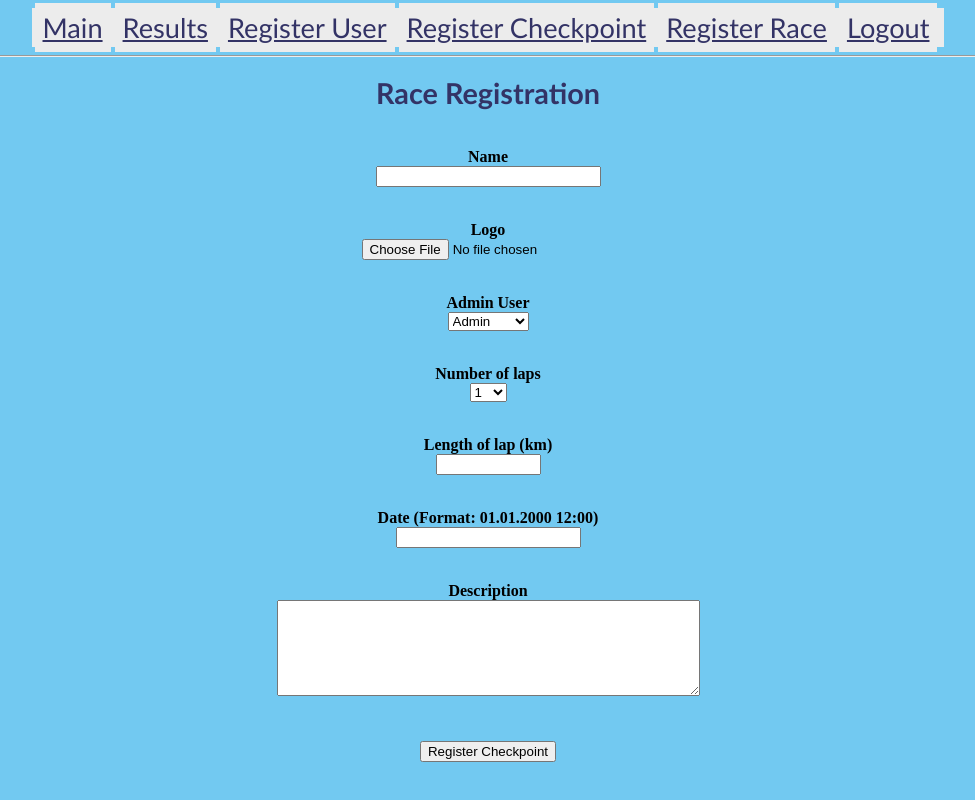
After one commit to DimonLavron/RTS, a Flask app: page /register_race in a window 1280 px wide. The commit adds this page. Shown: the whole page, without its empty margins (152-1127 px from the left). Run offline with Flask 2, Linux system fonts and the light colour scheme; a user stored in the database is signed in; some libraries are stand-ins or nearby versions.

Commit message:
Race registration added, fixed form errors, image form isn't working yet

```diff
--- a/site/app/forms.py
+++ b/site/app/forms.py
@@ -1,7 +1,8 @@
 from flask_wtf import FlaskForm
-from wtforms import StringField, SubmitField, PasswordField
-from wtforms.validators import DataRequired
-
+from flask_wtf.file import FileField, FileAllowed, FileRequired
+from flask_uploads import IMAGES
+from wtforms import StringField, SubmitField, PasswordField, FloatField, DateTimeField, TextAreaField, SelectField
+from wtforms.validators import DataRequired, InputRequired
 
 class RegisterUserForm(FlaskForm):
     first_name = StringField('First Name', validators=[DataRequired()])
@@ -15,6 +16,15 @@ class RegisterCheckpointForm(FlaskForm):
     id = StringField('ID', validators=[DataRequired()])
     submit = SubmitField('Register Checkpoint')
 
+class RegisterRaceForm(FlaskForm):
+    name = StringField('Name', validators=[DataRequired()])
+    logo = FileField('Logo', validators=[FileAllowed(IMAGES, 'File is not an image.'), FileRequired('File was empty.')])
+    admin = SelectField('Admin User', choices=[('admin', 'Admin'), ('organizer', 'Organizer')])
+    laps_number = SelectField('Number of laps', coerce=int)
+    lap_length = FloatField('Length of lap (km)', validators=[InputRequired(), DataRequired('Not a right data format.')])
+    date_and_time_of_race = DateTimeField('Date (Format: 01.01.2000 12:00)', format='%d.%m.%Y %H:%M', validators=[InputRequired(), DataRequired('Not a right data format.')])
+    description = TextAreaField('Description', validators=[DataRequired()])
+    submit = SubmitField('Register Checkpoint')
 
 class LoginForm(FlaskForm):
     username = StringField('Username', validators=[DataRequired()])
--- a/site/app/routes.py
+++ b/site/app/routes.py
@@ -1,6 +1,6 @@
 from app import app, db, mqtt
 from flask import render_template, redirect, url_for, flash
-from app.forms import RegisterUserForm, RegisterCheckpointForm, LoginForm
+from app.forms import RegisterUserForm, RegisterCheckpointForm, LoginForm, RegisterRaceForm
 from app.models import User, Event
 from flask_login import current_user, login_user, logout_user
 
@@ -96,6 +96,17 @@ def register_checkpoint():
 		return redirect(url_for('index'))
 	return render_template('register_checkpoint.html', form=form)
 
+@app.route('/register_race', methods=['GET', 'POST'])
+def register_race():
+	if (current_user.is_anonymous):
+		return redirect(url_for('index'))
+	form = RegisterRaceForm()
+	form.laps_number.choices = [(i, i) for i in range(1,11)]
+	if form.validate_on_submit():
+		flash('Race {} is successfully registered.'.format(form.name.data))
+		return redirect(url_for('index'))
+	return render_template('register_race.html', form=form)
+
 
 @app.route('/logout')
 def logout():
--- a/site/app/templates/base.html
+++ b/site/app/templates/base.html
@@ -24,6 +24,7 @@
     {% else %}
     <a href="{{ url_for('register_user') }}">Register User</a>
     <a href="{{ url_for('register_checkpoint') }}">Register Checkpoint</a>
+    <a href="{{ url_for('register_race') }}">Register Race</a>
     <a href="{{ url_for('logout')}}">Logout</a>
     {% endif %}
     <td>
--- a/site/app/templates/register_checkpoint.html
+++ b/site/app/templates/register_checkpoint.html
@@ -15,14 +15,14 @@ color: #333366;
     {{ form.hidden_tag() }}
     <p>
       <br><strong>{{ form.name.label }}</strong><br>
-        {{ form.name(size=25) }}
+        {{ form.name(size=25) }}<br>
         {% for error in form.name.errors %}
         <span style="color: black;">[{{ error }}]</span>
         {% endfor %}
     </p>
     <p>
-      <br><strong>{{ form.id.label }}<strong><br>
-        {{ form.id(size=25) }}
+      <br><strong>{{ form.id.label }}</strong><br>
+        {{ form.id(size=25) }}<br>
         {% for error in form.id.errors %}
         <span style="color: black;">[{{ error }}]</span>
         {% endfor %}
--- /dev/null
+++ b/site/app/templates/register_race.html
@@ -0,0 +1,71 @@
+{% extends "base.html" %}
+
+{% block content %}
+<style type="text/css">
+h1 {
+font-size: 180%;
+font-family: "Trebuchet MS", Helvetica, sans-serif;
+font-weight: bolder;
+color: #333366;
+}
+
+</style>
+<h1 align="center">Race Registration</h1>
+<form action="" method="post" novalidate align="center">
+    {{ form.hidden_tag() }}
+    <p>
+      <br><strong>{{ form.name.label }}</strong><br>
+        {{ form.name(size=25) }}<br>
+        {% for error in form.name.errors %}
+        <span style="color: black;">[{{ error }}]</span>
+        {% endfor %}
+    </p>
+    <p>
+      <br><strong>{{ form.logo.label }}</strong><br>
+        {{ form.logo(size=25) }}<br>
+        {% for error in form.logo.errors %}
+        <span style="color: black;">[{{ error }}]</span>
+        {% endfor %}
+    </p>
+    <p>
+      <br><strong>{{ form.admin.label }}</strong><br>
+        {{ form.admin }}<br>
+        {% for error in form.admin.errors %}
+        <span style="color: black;">[{{ error }}]</span>
+        {% endfor %}
+    </p>
+    <p>
+      <br><strong>{{ form.laps_number.label }}</strong><br>
+        {{ form.laps_number }}<br>
+        {% for error in form.laps_number.errors %}
+        <span style="color: black;">[{{ error }}]</span>
+        {% endfor %}
+    </p>
+    <p>
+      <br><strong>{{ form.lap_length.label }}</strong><br>
+        {{ form.lap_length(size=10) }}<br>
+        {% for error in form.lap_length.errors %}
+        <span style="color: black;">[{{ error }}]</span>
+        {% endfor %}
+    </p>
+    <p>
+      <br><strong>{{ form.date_and_time_of_race.label }}</strong><br>
+        {{ form.date_and_time_of_race }}<br>
+        {% for error in form.date_and_time_of_race.errors %}
+        <span style="color: black;">[{{ error }}]</span>
+        {% endfor %}
+    </p>
+    <p>
+      <br><strong>{{ form.description.label }}</strong><br>
+        {{ form.description(maxlength=300, cols=50, rows=6) }}<br>
+        {% for error in form.description.errors %}
+        <span style="color: black;">[{{ error }}]</span>
+        {% endfor %}
+    </p>
+    <h1>
+    <p>
+        {{ form.submit() }}<br>
+    </p>
+    </h1>
+</form>
+{% endblock %}
--- a/site/requirements.txt
+++ b/site/requirements.txt
@@ -6,6 +6,7 @@ Flask-Migrate==2.3.0
 flask_mqtt
 flask_login==0.4.1
 Flask-SQLAlchemy==2.3.2
+flask-uploads==0.2.1
 Flask-WTF==0.14.2
 future==0.17.1
 itsdangerous==1.1.0
```
